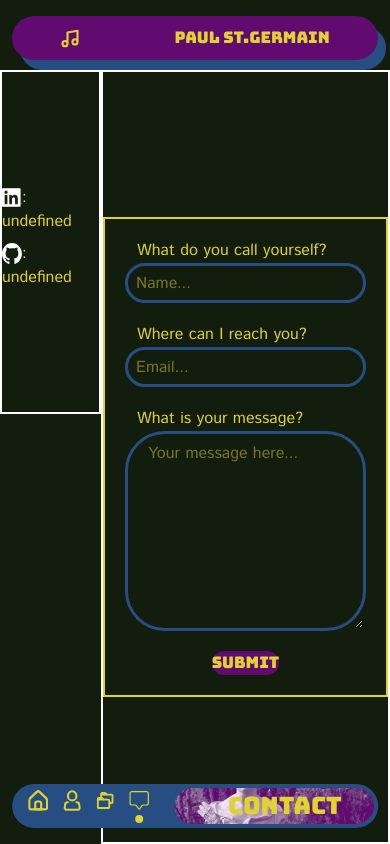
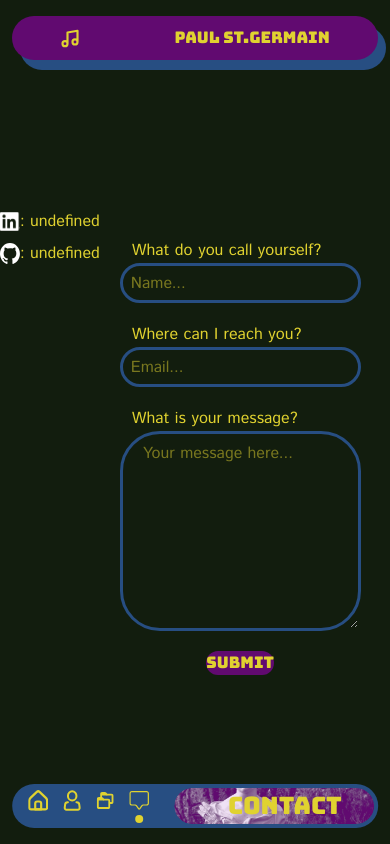
Before and after one commit to paulstgermain/portfolio, a Next.js app: page /contact in a window 390 px wide. Built offline with nearby package versions, Linux system fonts and the light colour scheme; no server answers.

Commit message:
adds breakpoint styling to contact page for mobile responsiveness

```diff
--- a/src/app/contact/page.tsx
+++ b/src/app/contact/page.tsx
@@ -3,18 +3,24 @@ import Image from "next/image"
 
 export default function Contact() {
   return (
-    <main className="font-istok-web flex h-full text-primary">
+    <main className="font-istok-web flex xs:flex-col sm:flex-row md:flex-row lg:flex-row xl:flex-row h-full text-primary">
       <div className="
           flex
-          flex-1/3
           justify-center
           items-center
+          xs:flex-2/5
+          sm:flex-3/5
+          md:flex-3/5
+          lg:flex-4/5
+          xl:flex-1/5
+          sm:h-6/11
+          md:h-5/11
           h-4/9
           sm:ml-10
           md:ml-10
           lg:ml-14
           xl:ml-16
-          border-white border-2">
+        ">
         <ul className="
           xs:text-[16px]
           sm:text-lg
@@ -61,7 +67,17 @@ export default function Contact() {
         </ul>
 
       </div>
-      <div className="flex justify-center items-center flex-2/3 h-full border-white border-2">
+      <div className="
+        flex
+        justify-center
+        items-center
+        xs:flex-3/5
+        sm:flex-2/5
+        md:flex-2/5
+        lg:flex-1/5
+        xl:flex-2/5
+        h-full
+      ">
         <ContactForm />
       </div>
     </main>
--- a/src/components/ContactForm.tsx
+++ b/src/components/ContactForm.tsx
@@ -11,10 +11,10 @@ export default function ContactForm() {
   return (
     <form className="
       font-istok-web
-      xs:w-70
-      sm:w-80
-      md:w-100
-      lg:w-135
+      xs:w-full
+      sm:w-70
+      md:w-80
+      lg:w-120
       xl:w-150
       p-5
       flex
@@ -24,8 +24,6 @@ export default function ContactForm() {
       md:text-lg
       lg:text-lg
       xl:text-xl
-      border-yellow
-      border-2
     " onSubmit={handleSubmit}>
 
       {/* Name field */}
```
